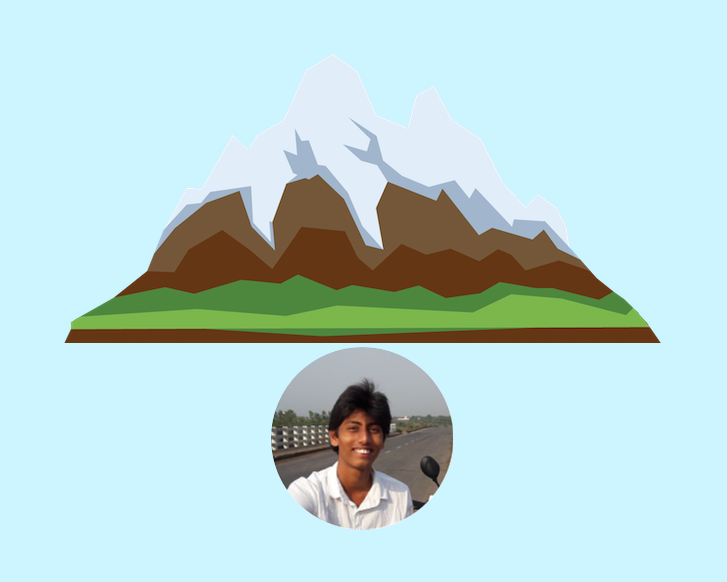
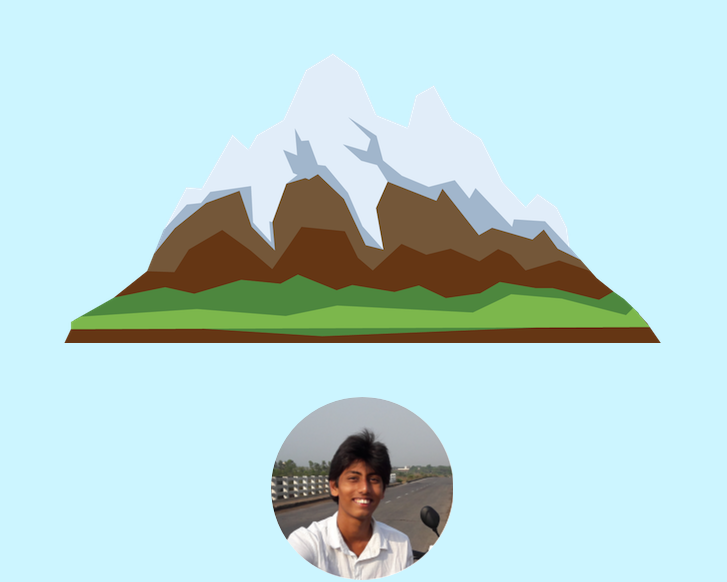
Before and after one commit to shubhampathy/profile, a plain HTML site: page index.html in a window 1280 px wide. Shown: the part 378-960 px from the top of the page, without its empty margins (278-1005 px from the left). Drawn offline with Linux system fonts and the light colour scheme.

Commit message:
Update style.css

```diff
--- a/css/style.css
+++ b/css/style.css
@@ -112,7 +112,7 @@ margin: auto;}
   margin-right: 20px;
 }
 .profile{
-  padding-bottom: 50px;
+   padding: 50px 0 50px;
 }
 .bottom{
 background-color: #17706e;
```
